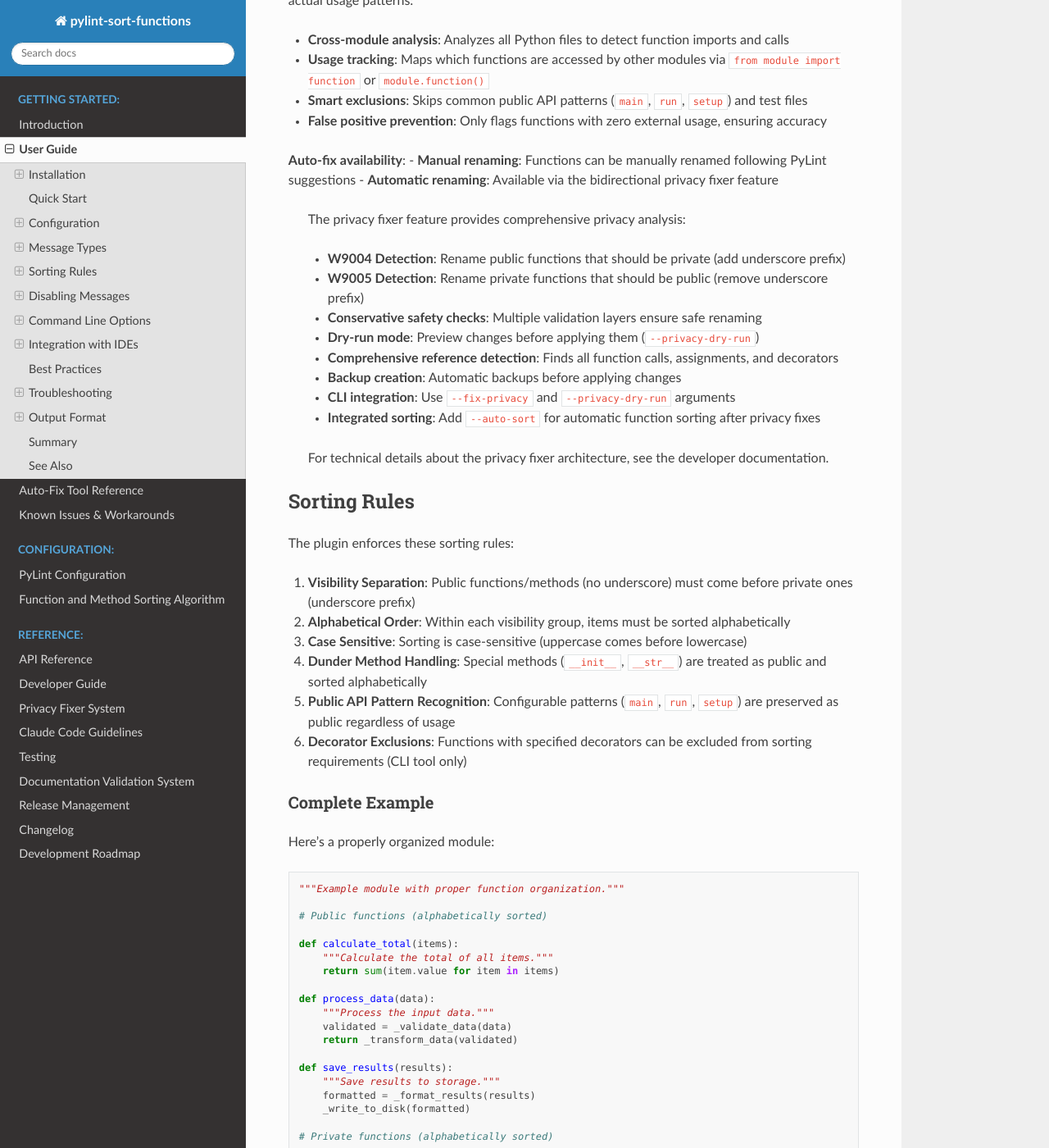
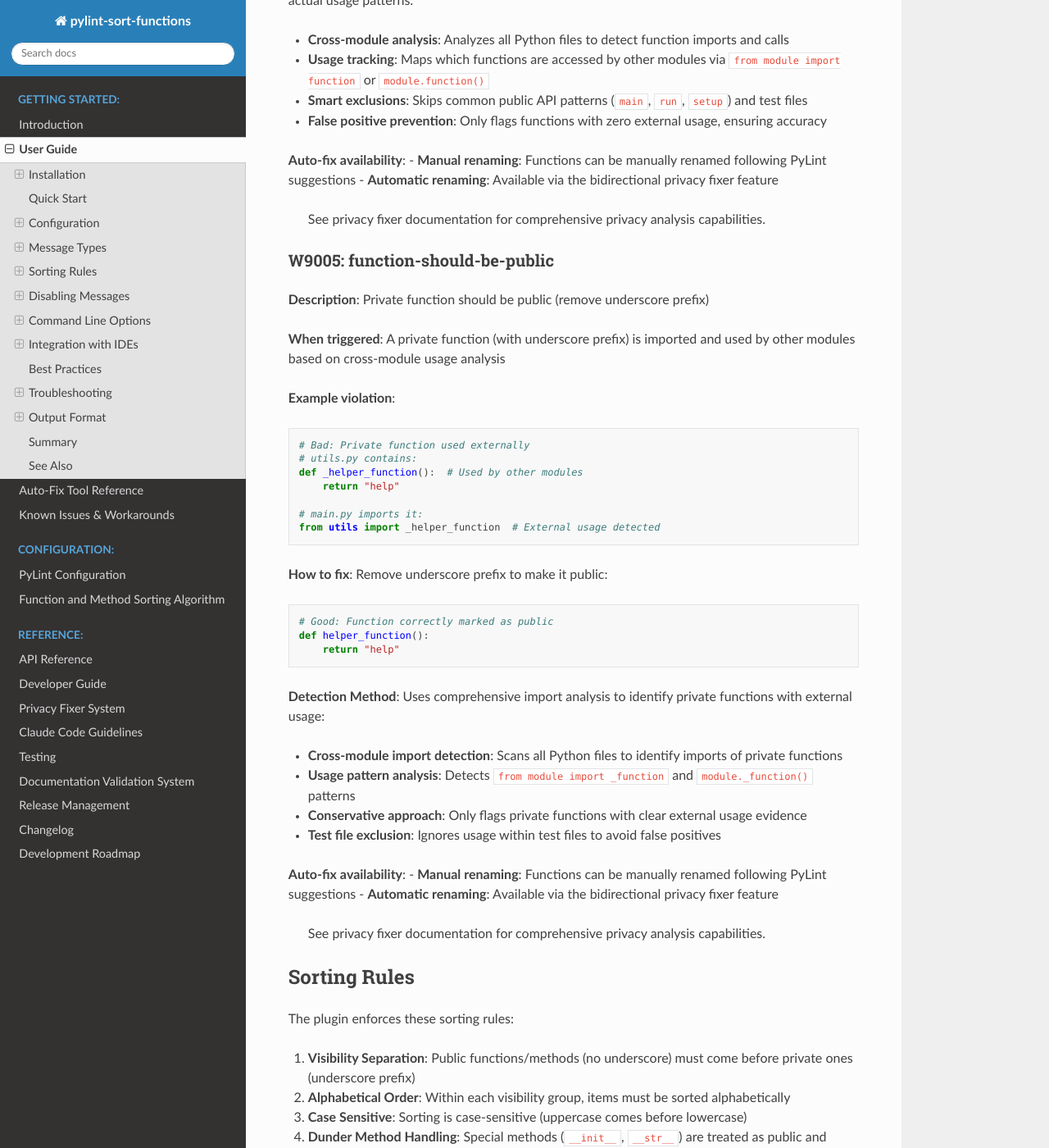
Before and after one commit to hakonhagland/pylint-sort-functions, a Sphinx documentation site: the page built from docs/usage.rst, in a window 1280 px wide and 1400 px high, scrolled down 6190 px. Shown: the whole window at 82% size. Built offline with Sphinx 7.4.7 and the Read the Docs theme 3.1.0, drawn with Linux system fonts in a browser that asks for light colours; some of the changed text lies outside the part shown.

Commit message:
docs: align introduction.rst with current features and usage.rst
- Add W9004 and W9005 message codes to introduction.rst
- Enhance features section with privacy detection and auto-fix capabilities
- Expand installation section with modern dependency management options
- Add advanced configuration section showing public-api-patterns and privacy detection
- Create dedicated W9005 section in usage.rst with proper examples
- Update CLI examples to include W9005 in enabled message lists
- Fix consistency issues between introduction.rst and usage.rst documentation

This ensures introduction.rst accurately reflects all current plugin capabilities
including the bidirectional privacy detection system (W9004/W9005).

```diff
--- a/docs/usage.rst
+++ b/docs/usage.rst
@@ -312,18 +312,47 @@ W9004: function-should-be-private
 - **Manual renaming**: Functions can be manually renamed following PyLint suggestions
 - **Automatic renaming**: Available via the bidirectional privacy fixer feature
 
-  The privacy fixer feature provides comprehensive privacy analysis:
+  See privacy fixer documentation for comprehensive privacy analysis capabilities.
 
-  - **W9004 Detection**: Rename public functions that should be private (add underscore prefix)
-  - **W9005 Detection**: Rename private functions that should be public (remove underscore prefix)
-  - **Conservative safety checks**: Multiple validation layers ensure safe renaming
-  - **Dry-run mode**: Preview changes before applying them (``--privacy-dry-run``)
-  - **Comprehensive reference detection**: Finds all function calls, assignments, and decorators
-  - **Backup creation**: Automatic backups before applying changes
-  - **CLI integration**: Use ``--fix-privacy`` and ``--privacy-dry-run`` arguments
-  - **Integrated sorting**: Add ``--auto-sort`` for automatic function sorting after privacy fixes
+W9005: function-should-be-public
+~~~~~~~~~~~~~~~~~~~~~~~~~~~~~~~~~
 
-  For technical details about the privacy fixer architecture, see the developer documentation.
+**Description**: Private function should be public (remove underscore prefix)
+
+**When triggered**: A private function (with underscore prefix) is imported and used by other modules based on cross-module usage analysis
+
+**Example violation**:
+
+.. code-block:: python
+
+    # Bad: Private function used externally
+    # utils.py contains:
+    def _helper_function():  # Used by other modules
+        return "help"
+
+    # main.py imports it:
+    from utils import _helper_function  # External usage detected
+
+**How to fix**: Remove underscore prefix to make it public:
+
+.. code-block:: python
+
+    # Good: Function correctly marked as public
+    def helper_function():
+        return "help"
+
+**Detection Method**: Uses comprehensive import analysis to identify private functions with external usage:
+
+- **Cross-module import detection**: Scans all Python files to identify imports of private functions
+- **Usage pattern analysis**: Detects ``from module import _function`` and ``module._function()`` patterns
+- **Conservative approach**: Only flags private functions with clear external usage evidence
+- **Test file exclusion**: Ignores usage within test files to avoid false positives
+
+**Auto-fix availability**:
+- **Manual renaming**: Functions can be manually renamed following PyLint suggestions
+- **Automatic renaming**: Available via the bidirectional privacy fixer feature
+
+  See privacy fixer documentation for comprehensive privacy analysis capabilities.
 
 Sorting Rules
 -------------
@@ -436,7 +465,8 @@ Or enable only specific messages:
     enable = unsorted-functions,
              unsorted-methods,
              mixed-function-visibility,
-             function-should-be-private
+             function-should-be-private,
+             function-should-be-public
 
 Command Line Options
 --------------------
@@ -492,7 +522,7 @@ Focus exclusively on sorting violations for clean output:
     # Check only plugin-specific violations
     pylint --load-plugins=pylint_sort_functions \
            --disable=all \
-           --enable=unsorted-functions,unsorted-methods,mixed-function-visibility,function-should-be-private \
+           --enable=unsorted-functions,unsorted-methods,mixed-function-visibility,function-should-be-private,function-should-be-public \
            src/
 
     # Make target equivalent (if available)
@@ -680,7 +710,7 @@ The ``pylint-sort-functions`` plugin helps maintain consistent code organization
 
 - Alphabetical sorting of functions and methods
 - Proper separation of public and private functions
-- Clear identification of internal helper functions
+- Clear identification of internal helper functions and externally-used private functions
 
 This leads to more maintainable and navigable codebases where developers can quickly locate functions and understand the public API surface.
 
```
Also changed, not shown: docs/introduction.rst (+51 -1 lines).
